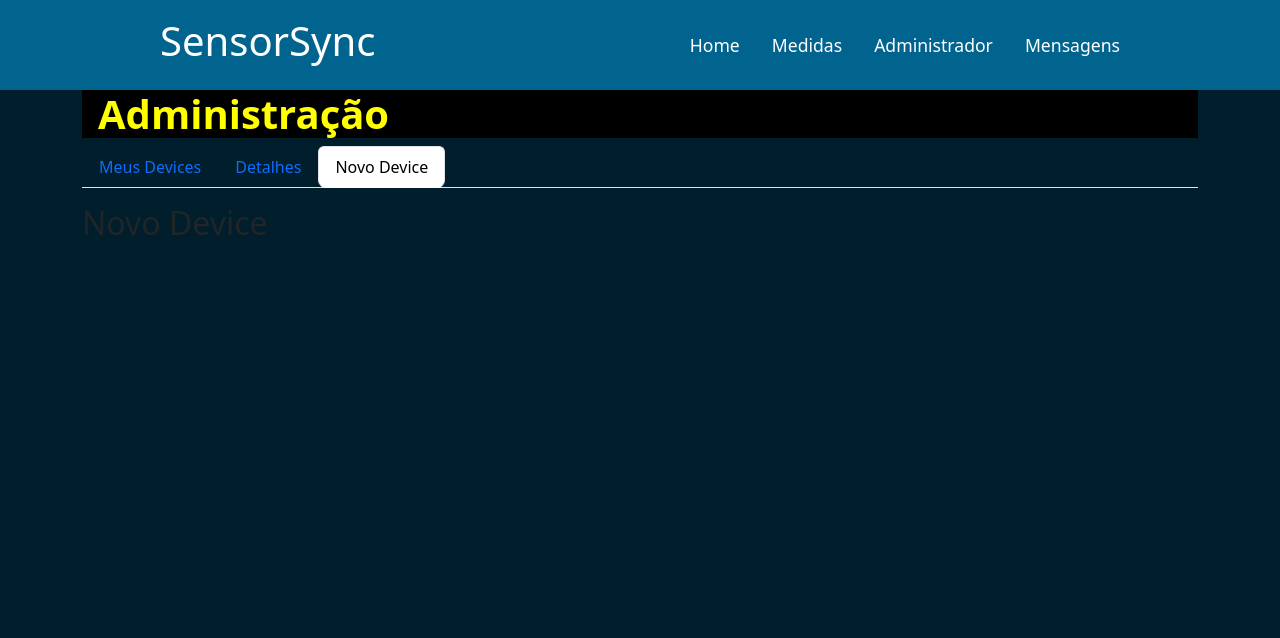
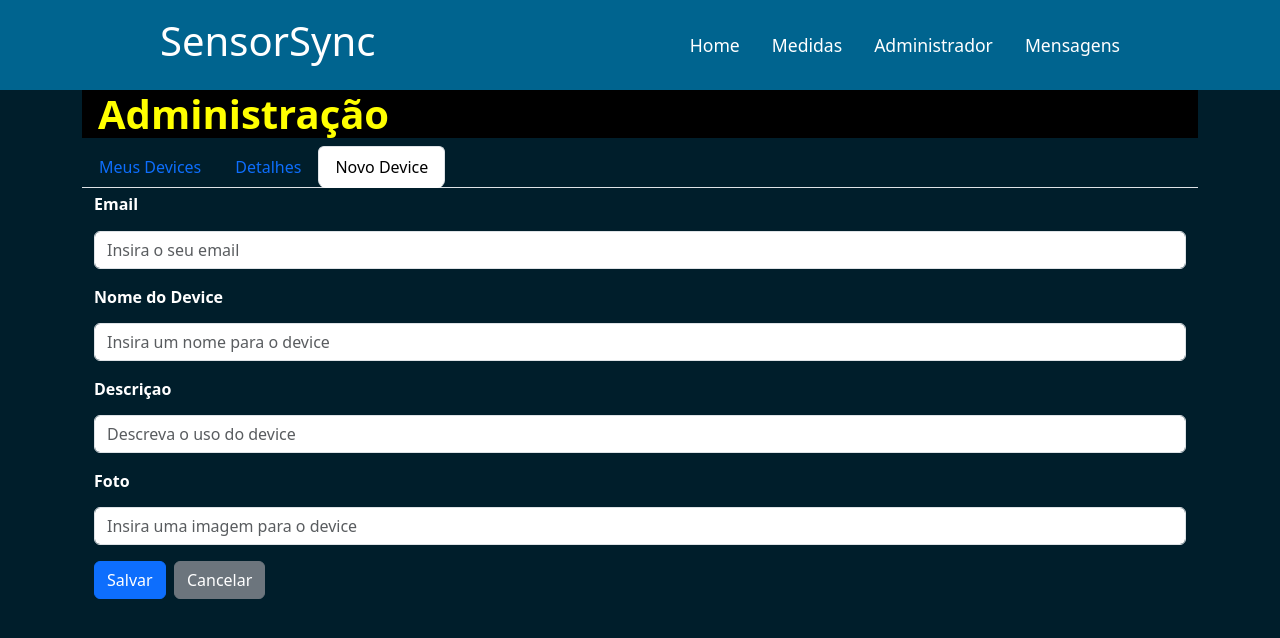
Before and after one commit to Ganfre/PTG---Monitoramento, a React (Create React App) app in the folder frontend/: page /admin in a window 1280 px wide. Both pictures are taken after a click on the tab "Novo Device". Shown: the top 638 px of the page. Built offline with nearby package versions, Linux system fonts and the light colour scheme; no server answers.

Commit message:
Commit Aba Admin OK

```diff
--- a/frontend/src/componentes/AdmDevices.js
+++ b/frontend/src/componentes/AdmDevices.js
@@ -5,7 +5,7 @@ import moment from "moment";
 import { useApi } from '../hooks/useApi';
 import CaixaDialogo from './CaixaDialogo';
 import FormEdit from './FormEdit';
-import { editRegistro } from '../servicos/api';
+import { editRegistro, deleteRegistro } from '../servicos/api';
 
 
 const Foto = styled(Image)`
@@ -15,23 +15,23 @@ const Foto = styled(Image)`
 
 function AdmDevices() {
 
-    // const del = (id)=>{
-    //     deleteRegistro(id)
-    // }
+    const del = (id)=>{
+        deleteRegistro(id)
+    }
 
-    const ed = ()=>{
-        editRegistro()
+    const ed = (id, data)=>{
+        editRegDevice(id, data)
     }
 
     const [escolha, setEscolha] = useState({
-        // delete:{
-        //     header: 'Confirma Exclusão?',
-        //     variant: 'danger',
-        //     label: 'OK',
-        //     mostraBody: true,
-        //     body: 'Tem certeza que deseja deletar o registro?',
-        //     callback: del
-        // },
+        delete:{
+            header: 'Confirma Exclusão?',
+            variant: 'danger',
+            label: 'OK',
+            mostraBody: true,
+            body: 'Tem certeza que deseja deletar o registro?',
+            callback: del
+        },
         edit:{
             header: 'Edita Device',
             variant: 'primary',
@@ -99,7 +99,7 @@ function AdmDevices() {
                                     <td>{moment(item.data).format('DD-MM-YYYY')}</td>
                                     <td>
                                         <Button variant="info" onClick={()=> manipulaShow(item, escolha.edit)}>Editar</Button>&nbsp;&nbsp;
-                                        {/* <Button variant="danger" onClick={()=> manipulaShow(item, escolha.delete)}>Deletar</Button> */}
+                                        <Button variant="danger" onClick={()=> manipulaShow(item, escolha.delete)}>Deletar</Button>
                                     </td>
                                 </tr>)
                         })}
--- a/frontend/src/componentes/CaixaDialogo.js
+++ b/frontend/src/componentes/CaixaDialogo.js
@@ -4,7 +4,7 @@ import {Button, Modal, ModalHeader, ModalBody, ModalFooter, ModalTitle} from 're
 function CaixaDialogo({show, setShow, escAtual, id, email, children}) {
     const acao =()=>{
         console.log(children)
-        escAtual.callback(id)
+        escAtual.callback(id, children[1].props)
         setShow(false)
     }
   return (
--- /dev/null
+++ b/frontend/src/componentes/NovoDevice.js
@@ -0,0 +1,79 @@
+import React, { useState } from 'react'
+import { Form, Container, Button } from 'react-bootstrap'
+import styled from 'styled-components'
+import {addRegistro} from '../servicos/api'
+
+const Geral = styled.div`
+    h6{
+        color: white;
+        font-weight: bold;
+    }
+`;
+
+function NovoDevice() {
+
+    const [nome, setNome] = useState()
+    const [descricao, setDescricao] = useState()
+    const [email, setEmail] = useState()
+    const [imagem, setImagem] = useState()
+
+    const data = {nome, descricao, email, imagem}
+
+    function click(){
+        addRegistro(data)
+    }
+
+  return (
+    <Geral>
+        <Container>
+            <Form>
+                <Form.Group className="mb-3" controlId="email">
+                    <Form.Label><h6>Email</h6></Form.Label>
+                    <Form.Control
+                        type="email"
+                        placeholder="Insira o seu email"
+                        value={email}
+                        onChange={(e)=> setEmail(e.target.value)}
+                        />
+                </Form.Group>
+
+                <Form.Group className="mb-3" controlId="nome">
+                    <Form.Label><h6>Nome do Device</h6></Form.Label>
+                    <Form.Control
+                        type="text"
+                        placeholder="Insira um nome para o device"
+                        value={nome}
+                        onChange={(e)=> setNome(e.target.value)}
+                        />
+                </Form.Group>
+
+                <Form.Group className="mb-3" controlId="descricao">
+                    <Form.Label><h6>Descriçao</h6></Form.Label>
+                    <Form.Control
+                        type="text"
+                        placeholder="Descreva o uso do device"
+                        value={descricao}
+                        onChange={(e)=> setDescricao(e.target.value)}
+                        />
+                </Form.Group>
+
+                <Form.Group className="mb-3" controlId="foto">
+                    <Form.Label><h6>Foto</h6></Form.Label>
+                    <Form.Control
+                        type="text"
+                        placeholder="Insira uma imagem para o device"
+                        value={imagem}
+                        onChange={(e)=> setImagem(e.target.value)}
+                        />
+                </Form.Group>
+
+                <Button variant="primary" onClick={()=> click(data.email, data.nome, data.descricao, data.imagem)} >Salvar</Button>&nbsp;&nbsp;
+                <Button variant="secondary" type="submit">Cancelar</Button>
+
+            </Form>
+        </Container>
+    </Geral>
+  )
+}
+
+export default NovoDevice
--- a/frontend/src/paginas/Admin.js
+++ b/frontend/src/paginas/Admin.js
@@ -4,6 +4,7 @@ import {Tabs, Tab, Container} from 'react-bootstrap'
 import ListaDevices from '../componentes/ListaDevices';
 import AdmDevices from '../componentes/AdmDevices';
 import FormEdit from '../componentes/FormEdit';
+import NovoDevice from '../componentes/NovoDevice';
 
 const Descricao = styled.div`
     flex: 1;
@@ -25,7 +26,7 @@ const Admin = ()=>{
             <h1>Administração</h1>
         </Descricao>
         <Tabs
-            defaultActiveKey="profile" id="adm" className="mb-3">
+            defaultActiveKey="devices" id="adm" className="mb-1">
             <Tab eventKey="devices" title="Meus Devices">
                 <ListaDevices />
             </Tab>
@@ -33,7 +34,7 @@ const Admin = ()=>{
                 <AdmDevices />
             </Tab>
             <Tab eventKey="novo" title="Novo Device">
-                <h2>Novo Device</h2>
+                <NovoDevice />
             </Tab>
         </Tabs>
       </Container>
--- a/frontend/src/servicos/api.js
+++ b/frontend/src/servicos/api.js
@@ -5,14 +5,29 @@ const api = axios.create({
 })
 export default api
 
-/* export const deleteRegistro = (id)=>{
+export const deleteRegistro = (id)=>{
     axios.delete(`/api/devices/${id}`)
-            .then(res => {
-                console.log(res)
+            .then(response => {
+                console.log(response)
+                window.location.reload()
             })
             .catch(err => console.log(err))
-} */
+}
 
-export const editRegistro = ()=>{
-    console.log('chamada de edit')
+ export const editRegistro = (id, {nome, descricao, imagem})=>{
+     axios.patch(`/api/devices/${id}`, {nome, descricao, imagem})
+        .then(response =>{
+            console.log("Editado", response)
+            window.location.reload()
+        })
+        .catch(err => console.log(err))
 }
+
+export const addRegistro = ({nome, email, descricao, imagem})=>{
+    axios.post(`/api/devices`, {nome, email, descricao, imagem})
+    .then(response => {
+        console.log('Adicionado', response)
+        window.location.reload()
+    })
+    .catch(err => console.log(err))
+}
```
Also changed, not shown: 1 other file (tests, documents, lock files or other folders).
